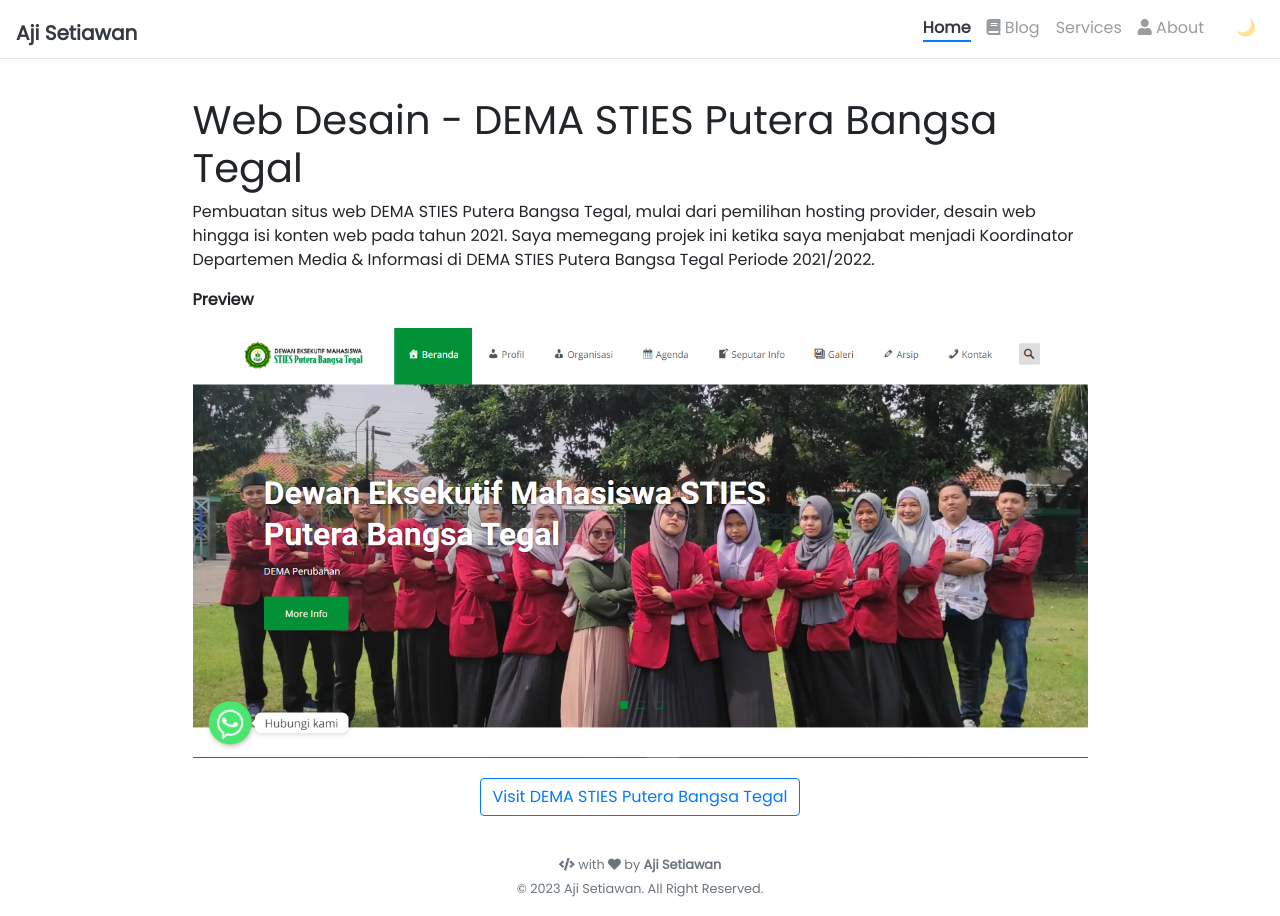
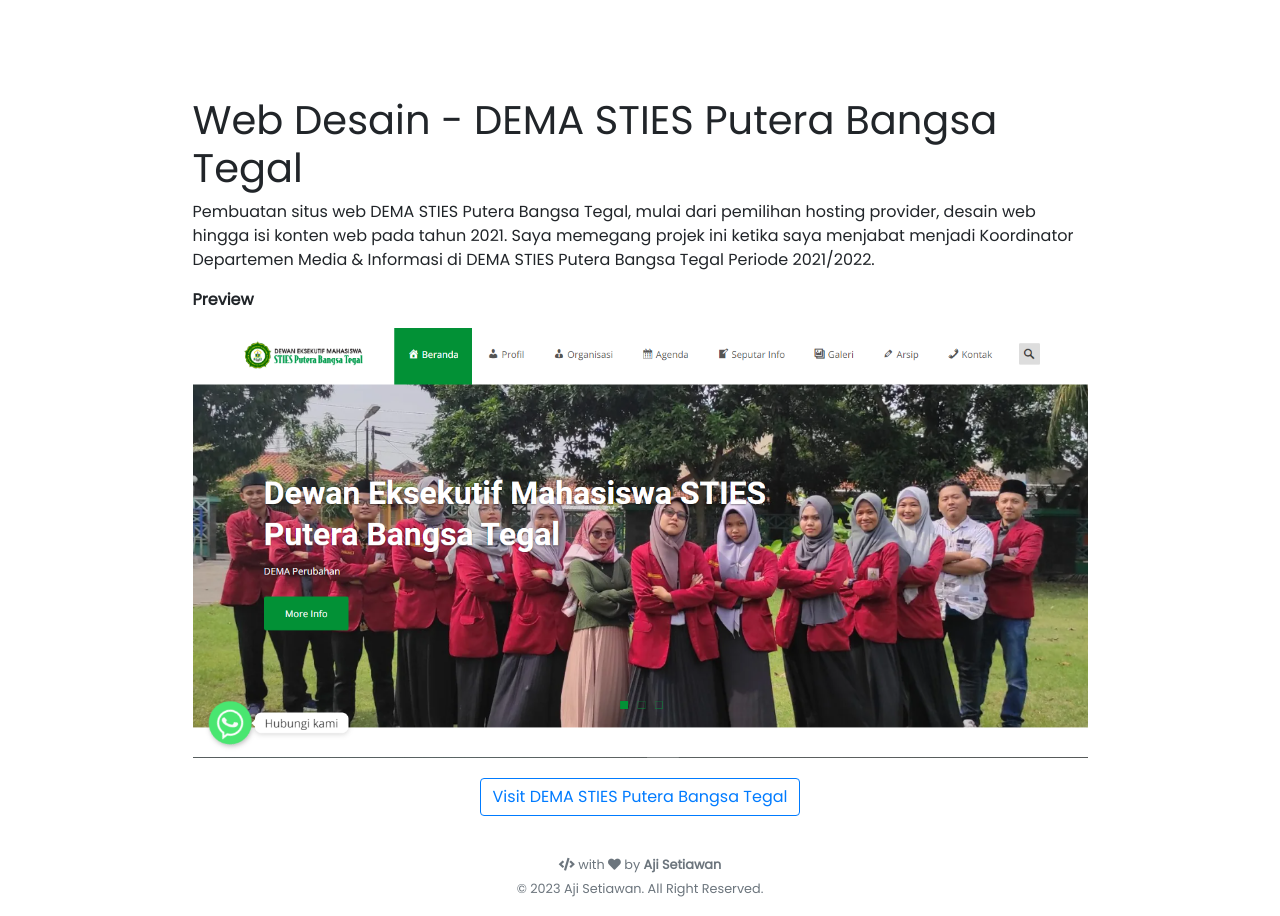
Before and after one commit to ajisetiawan716/ajisetiawan716.github.io, a Jekyll site: the page built from _projects/Web Desain DEMA STIES Putera Bangsa Tegal.md, in a window 1280 px wide. Built offline with Jekyll 4.4.1, drawn with Linux system fonts in a browser that asks for light colours; nearby versions of some CDN libraries; comment, search, counter and statistics services are not loaded.

Commit message:
Update navbar.html

```diff
--- a/_includes/navbar.html
+++ b/_includes/navbar.html
@@ -1,73 +1,12 @@
-{%- if site.translate.enabled == true -%}
-<!-- google translate button-->
-<script type="text/javascript">
-  function googleTranslateElementInit() {
-    new google.translate.TranslateElement(
-      { pageLanguage: 'en', layout: google.translate.TranslateElement.InlineLayout.SIMPLE },
-      'google_translate_element'
-    );
-  }
-</script>
-
-<script type="text/javascript" src="//translate.google.com/translate_a/element.js?cb=googleTranslateElementInit"></script>
-<!-- end of google translate button-->
-{%- endif -%}
-
-<!-- Javascript reminder -->
-<noscript>
-  <meta http-equiv="refresh" content="0; url=/404.html" />
-</noscript>
-
-<nav class="navbar navbar-expand-lg navbar-themed fixed-top">
-
-  <a class="navbar-brand" href="{{ site.baseurl }}/">
-    <h5><b>{{ site.title }}</b></h5>
-  </a>
-
-  <button
-    class="navbar-toggler"
-    type="button"
-    data-toggle="collapse"
-    data-target="#navbarNavAltMarkup"
-    aria-controls="navbarNavAltMarkup"
-    aria-expanded="false"
-    aria-label="Toggle navigation"
-  >
-    <i class="fas fa-1x fa-bars text-themed"></i>
-  </button>
-
-  <div class="collapse navbar-collapse" id="navbarNavAltMarkup">
-    <div class="navbar-nav ml-auto">
-
-      {%- assign html_pages = site.html_pages | sort: 'weight' -%}
-      {%- assign filtered_pages = "" | split: "" -%}
-
-      {%- for html_page in html_pages -%}
-        {%- assign exclude = false -%}
-
-        {%- for exclude_path in site.nav_exclude -%}
-          {%- if exclude_path == html_page.path -%}
-            {%- assign exclude = true -%}
-            {%- break -%}
-          {%- elsif exclude_path contains '**' -%}
-            {%- assign match = exclude_path | remove: '**' -%}
-            {%- if html_page.path contains match -%}
-              {%- assign exclude = true -%}
-              {%- break -%}
-            {%- endif -%}
-          {%- endif -%}
-        {%- endfor -%}
-
-        {%- unless exclude -%}
-          {%- assign filtered_pages = filtered_pages | push: html_page -%}
-        {%- endunless -%}
-      {%- endfor -%}
-
 {%- for html_page in filtered_pages %}
   {%- if page.url contains html_page.url -%}
     {%- assign active_status = "active" -%}
   {%- else -%}
+    {%- if html_page.title == "Home" and page.url != "/" -%}
       {%- assign active_status = "" -%}
+    {%- else -%}
+      {%- assign active_status = "" -%}
+    {%- endif -%}
   {%- endif -%}
 
   {%- if html_page.url contains "/blog/" and html_page.url != "/blog/" -%}
@@ -98,13 +37,3 @@
     </a>
   {%- endif -%}
 {%- endfor %}
-
-      <!-- start google translate button-->
-      <div id="google_translate_element" class="nav-item nav-link"></div>
-      <!-- end of google translate button-->
-
-      <span id="theme-toggler" class="nav-item nav-link" role="button" onclick="toggleTheme()"></span>
-    </div>
-  </div>
-
-</nav>
```
Lines whose indentation alone changed are shown as unchanged.
